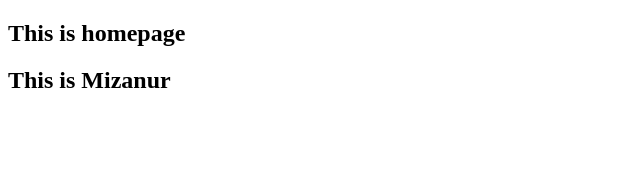
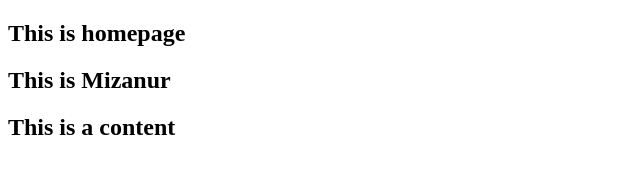
Before and after one commit to mizanurmillon/fristproject, a plain HTML site: page index.html in a window 1280 px wide. Shown: the whole page, without its empty margins (0-640 px from the left). Drawn offline with Linux system fonts and the light colour scheme.

Commit message:
Update index.html

```diff
--- a/index.html
+++ b/index.html
@@ -8,5 +8,6 @@
 <body>
 	<h2>This is homepage</h2>
 	<h2>This is Mizanur</h2>
+	<h2>This is a content</h2>
 </body>
 </html>
```
